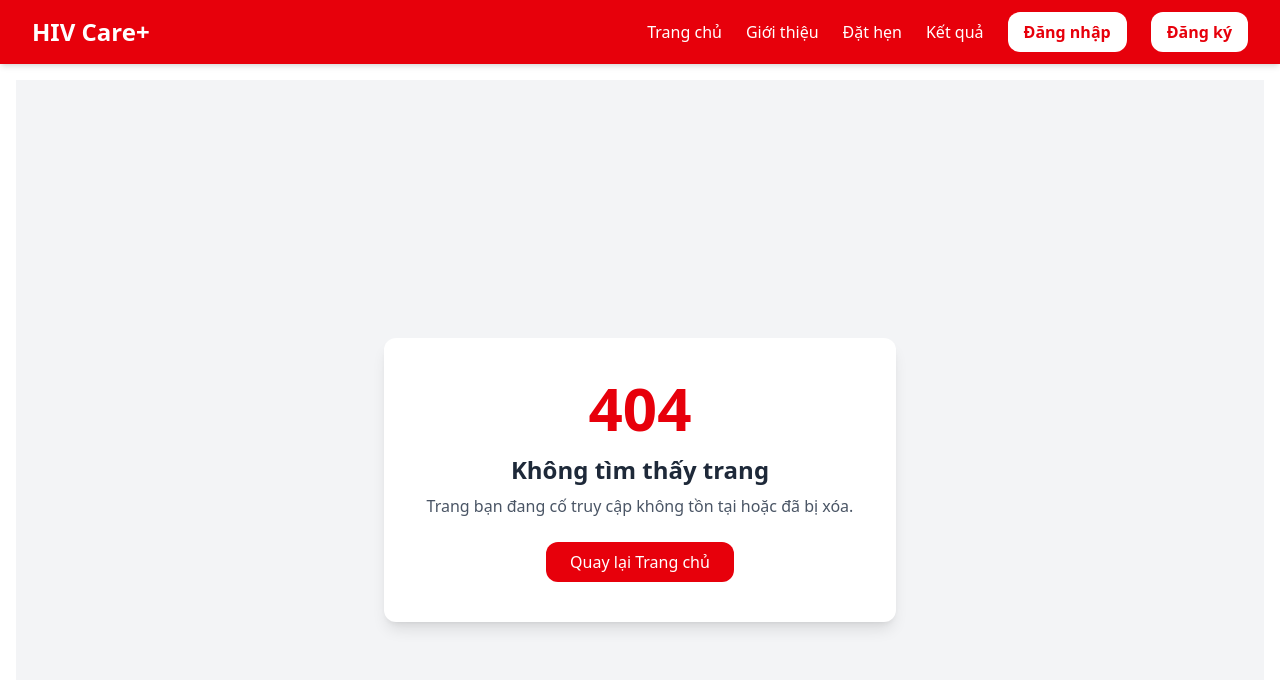
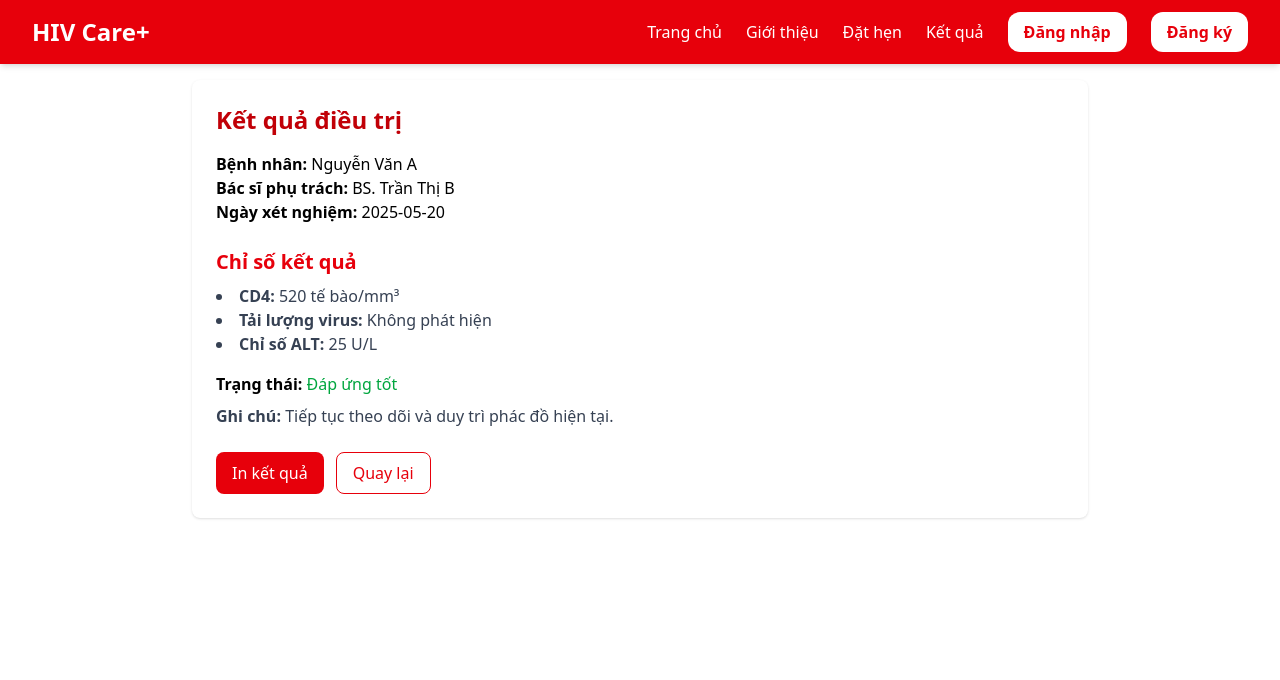
Before and after one commit to YenNhi206/swpHIVproject, a React (Vite) app: page /treatment-results in a window 1280 px wide. Before the commit this address had no page. Shown: the top 680 px of the page. Built offline with nearby package versions, Linux system fonts and the light colour scheme.

Commit message:
resultpage

```diff
--- a/src/App.jsx
+++ b/src/App.jsx
@@ -20,6 +20,10 @@ import PatientDashboard from "./features/dashboard/PatientDashboard";
 
 import TreatmentDetail from "./features/treatments/TreatmentDetail";
 import TreatmentList from "./features/treatments/TreatmentList";
+import ResultPage from "./features/treatments/ResultPage";
+
+import UserDetail from "./features/users/UserDetail";
+import UserList from "./features/users/UserList";
 
 export default function App() {
   return (
@@ -27,6 +31,30 @@ export default function App() {
       <Routes>
 
         {/* Các route sử dụng MainLayout */}
+        <Route path="/users"
+          element={
+            <MainLayout>
+               <UserList/>
+            </MainLayout>
+            }
+            />
+
+
+        <Route path="/users/:id"
+          element={
+            <MainLayout>
+               <UserDetail/>
+            </MainLayout>
+            }
+            />
+
+         <Route path="/treatment-results"
+          element={
+            <MainLayout>
+               <ResultPage/>
+            </MainLayout>
+            }
+            />
 
          <Route path="/treatment"
           element={
--- /dev/null
+++ b/src/features/treatments/ResultPage.jsx
@@ -0,0 +1,54 @@
+import React from "react";
+import { useNavigate } from "react-router-dom";
+
+export default function ResultPage() {
+     const navigate = useNavigate(); // dùng để điều hướng trang
+  // Giả lập dữ liệu
+  const result = {
+    patientName: "Nguyễn Văn A",
+    doctorName: "BS. Trần Thị B",
+    testDate: "2025-05-20",
+    results: [
+      { label: "CD4", value: "520 tế bào/mm³" },
+      { label: "Tải lượng virus", value: "Không phát hiện" },
+      { label: "Chỉ số ALT", value: "25 U/L" },
+    ],
+    status: "Đáp ứng tốt",
+    note: "Tiếp tục theo dõi và duy trì phác đồ hiện tại.",
+  };
+
+  return (
+    <div className="max-w-4xl mx-auto p-6 bg-white shadow rounded-lg">
+      <h1 className="text-2xl font-bold text-red-700 mb-4">Kết quả điều trị</h1>
+      <p><strong>Bệnh nhân:</strong> {result.patientName}</p>
+      <p><strong>Bác sĩ phụ trách:</strong> {result.doctorName}</p>
+      <p><strong>Ngày xét nghiệm:</strong> {result.testDate}</p>
+
+      <div className="mt-6">
+        <h2 className="text-xl font-semibold text-red-600 mb-2">Chỉ số kết quả</h2>
+        <ul className="list-disc list-inside text-gray-700">
+          {result.results.map((item, idx) => (
+            <li key={idx}>
+              <strong>{item.label}:</strong> {item.value}
+            </li>
+          ))}
+        </ul>
+      </div>
+
+      <div className="mt-4">
+        <p><strong>Trạng thái:</strong> <span className="text-green-600">{result.status}</span></p>
+        <p className="mt-2 text-gray-700"><strong>Ghi chú:</strong> {result.note}</p>
+      </div>
+
+      <div className="mt-6 flex gap-3">
+        <button className="px-4 py-2 bg-red-600 text-white rounded-lg hover:bg-red-700">In kết quả</button>
+         <button
+          onClick={() => navigate("/")}
+          className="px-4 py-2 border border-red-600 text-red-600 rounded-lg hover:bg-red-100"
+        >
+          Quay lại
+        </button>
+      </div>
+    </div>
+  );
+}
```
